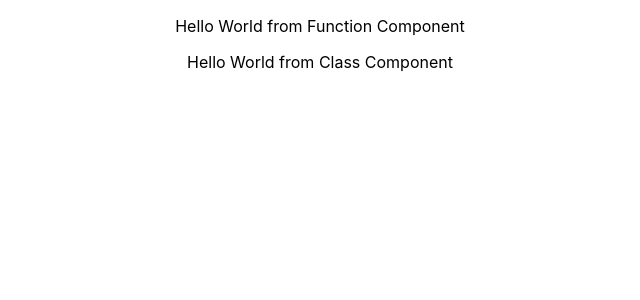
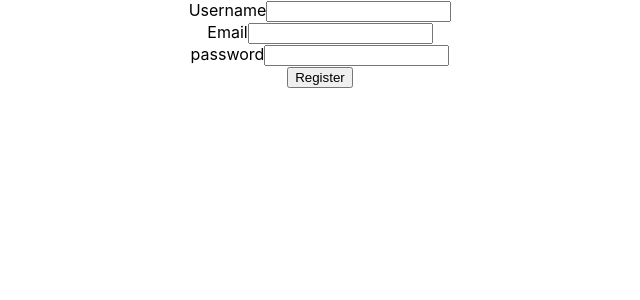
Before and after one commit to SivaPrasannaS/skg, a React (Create React App) app in the folder react/project/client/: page / in a window 1280 px wide. Shown: the top 300 px of the page, without its empty margins (320-960 px from the left). Built offline with nearby package versions, Linux system fonts and the light colour scheme.

Commit message:
Updated content in react ppt

```diff
--- a/react/project/client/src/App.js
+++ b/react/project/client/src/App.js
@@ -1,13 +1,11 @@
 import React from 'react';
 import './App.css';
-import HelloWorld from './components/HelloWorld';
-import HelloWorldClass from './components/HelloWorldClass';
+import Form from './components/form/Form';
 
 function App() {
   return (
     <div className="App">
-      <HelloWorld />
-      <HelloWorldClass />
+      <Form />
     </div>
   );
 }
--- a/react/project/client/src/components/HelloWorld.jsx
+++ /dev/null
@@ -1,9 +0,0 @@
-import * as React from 'react';
-
-function HelloWorld() {
-    return (
-        <p>Hello World from Function Component</p>
-    )
-}
-
-export default HelloWorld;
--- a/react/project/client/src/components/HelloWorldClass.jsx
+++ /dev/null
@@ -1,11 +0,0 @@
-import * as React from "react";
-
-class HelloWorldClass extends React.Component {
-    render() {
-        return (
-            <p>Hello World from Class Component</p>
-        )
-    }
-}
-
-export default HelloWorldClass;
--- /dev/null
+++ b/react/project/client/src/components/form/Form.jsx
@@ -0,0 +1,31 @@
+import React from 'react';
+
+const Form = () => {
+
+    const handleSubmit = (event) => {
+        event.preventDefault();
+        console.log(event);
+    }
+
+    return (
+        <>
+            <form method='POST' onSubmit={handleSubmit}>
+                <div className="input__fields">
+                    <label htmlFor="username">Username</label>
+                    <input type="text" name="username" id="username" required minLength={4} maxLength={15} />
+                </div>
+                <div className="input__fields">
+                    <label htmlFor="email">Email</label>
+                    <input type="email" name="email" id="email" required />
+                </div>
+                <div className="input__fields">
+                    <label htmlFor="password">password</label>
+                    <input type="password" name="password" id="password" required minLength={8} maxLength={15} />
+                </div>
+                <button type="submit">Register</button>
+            </form>
+        </>
+    )
+}
+
+export default Form;
```
Also changed, not shown: 1 other file (tests, documents, lock files or other folders).
